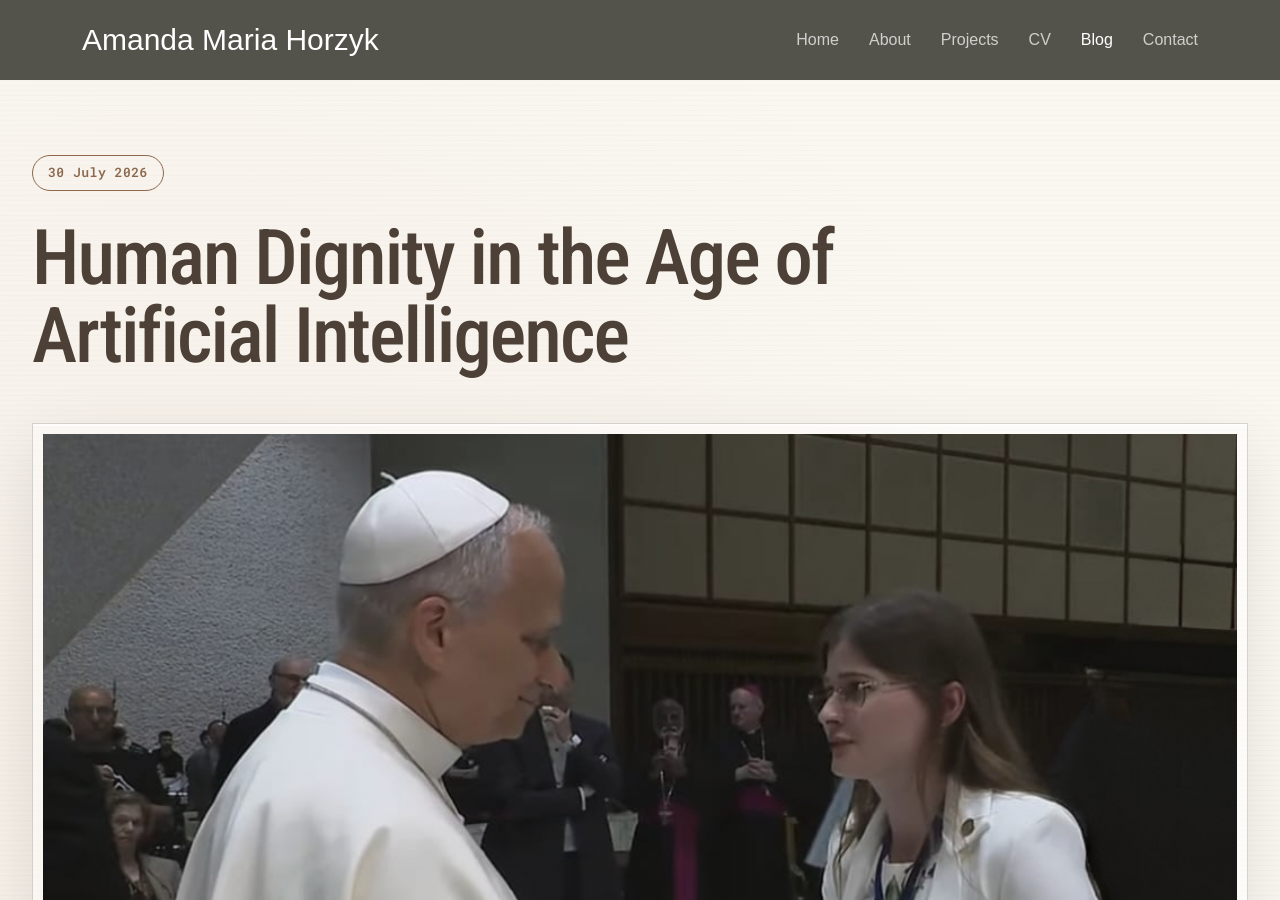
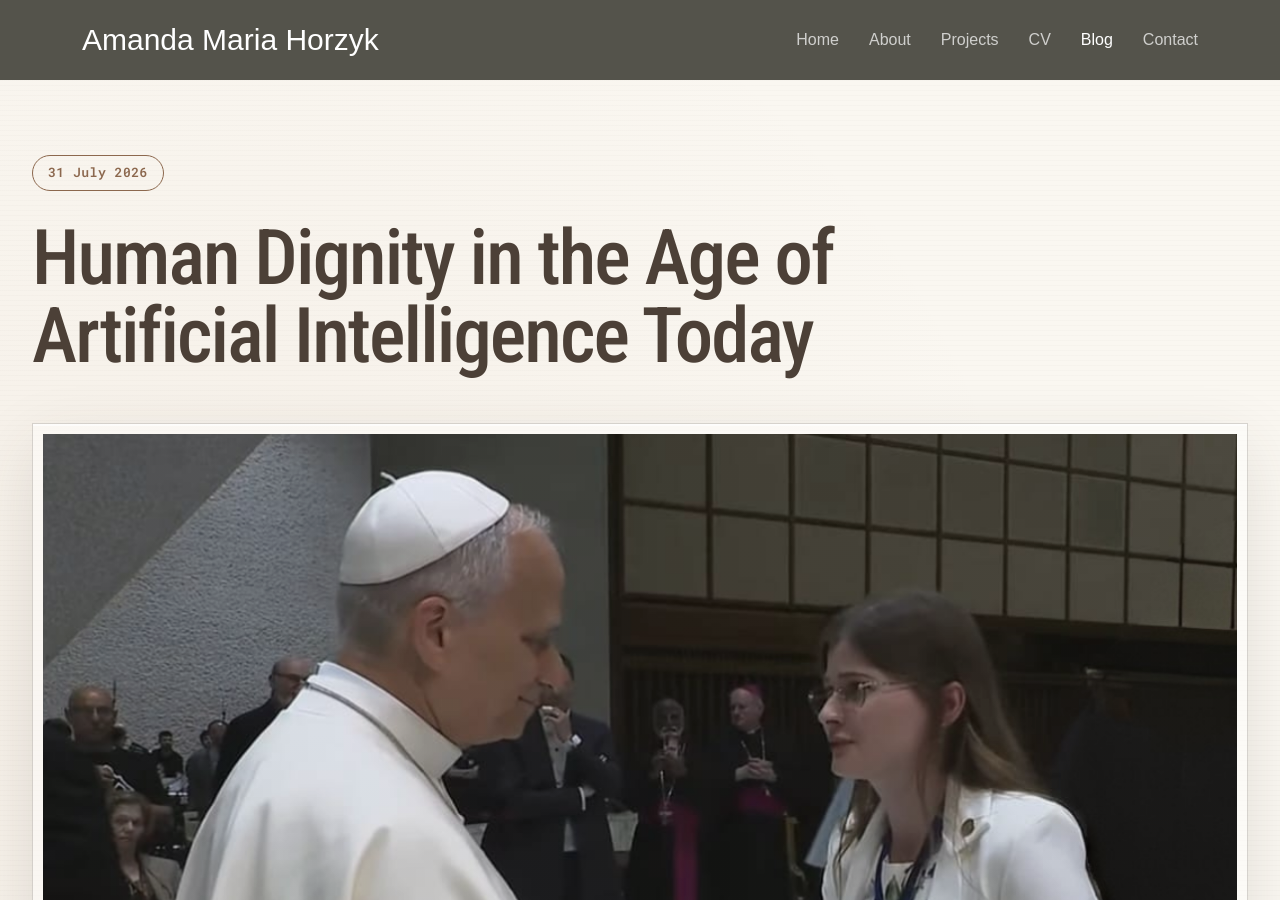
Before and after one commit to amandahorzyk/amandahorzyk.github.io, a Jekyll site: the page built from _posts/2026-07-30-human-dignity-in-the-age-of-artificial-intelligence.md, in a window 1280 px wide and 900 px high. Built offline with Jekyll 4.4.1, drawn with Linux system fonts in a browser that asks for light colours.

Commit message:
Update Blog post “2026-07-30-human-dignity-in-the-age-of-artificial-intelligence”

```diff
--- a/_posts/2026-07-30-human-dignity-in-the-age-of-artificial-intelligence.md
+++ b/_posts/2026-07-30-human-dignity-in-the-age-of-artificial-intelligence.md
@@ -1,12 +1,16 @@
 ---
 layout: post
-title: "Human Dignity in the Age of Artificial Intelligence"
-date: 2026-07-30 12:00:00 +0100
-description: "Artificial intelligence is often discussed through the language of innovation, efficiency and economic growth. Yet its deepest consequences concern something more fundamental: our understanding of the human person."
-lead: "Artificial intelligence now mediates increasingly important decisions about work, education, public services, communication and access to opportunity."
-image: "/assets/img/blog/human-dignity-ai.jpg"
-image_alt: "Amanda Maria Horzyk in conversation at the Vatican"
-author: "Amanda Maria Horzyk"
+title: Human Dignity in the Age of Artificial Intelligence Today
+date: 2026-07-31 12:00:00 +01:00
+description: "Artificial intelligence is often discussed through the language of
+  innovation, efficiency and economic growth. Yet its deepest consequences
+  concern something more fundamental: our understanding of the human person."
+lead: Artificial intelligence now mediates increasingly important decisions
+  about work, education, public services, communication and access to
+  opportunity.
+image: /assets/img/blog/human-dignity-ai.jpg
+image_alt: Amanda Maria Horzyk in conversation at the Vatican
+author: Amanda Maria Horzyk
 tags:
   - AI Ethics
   - Human Dignity
```
